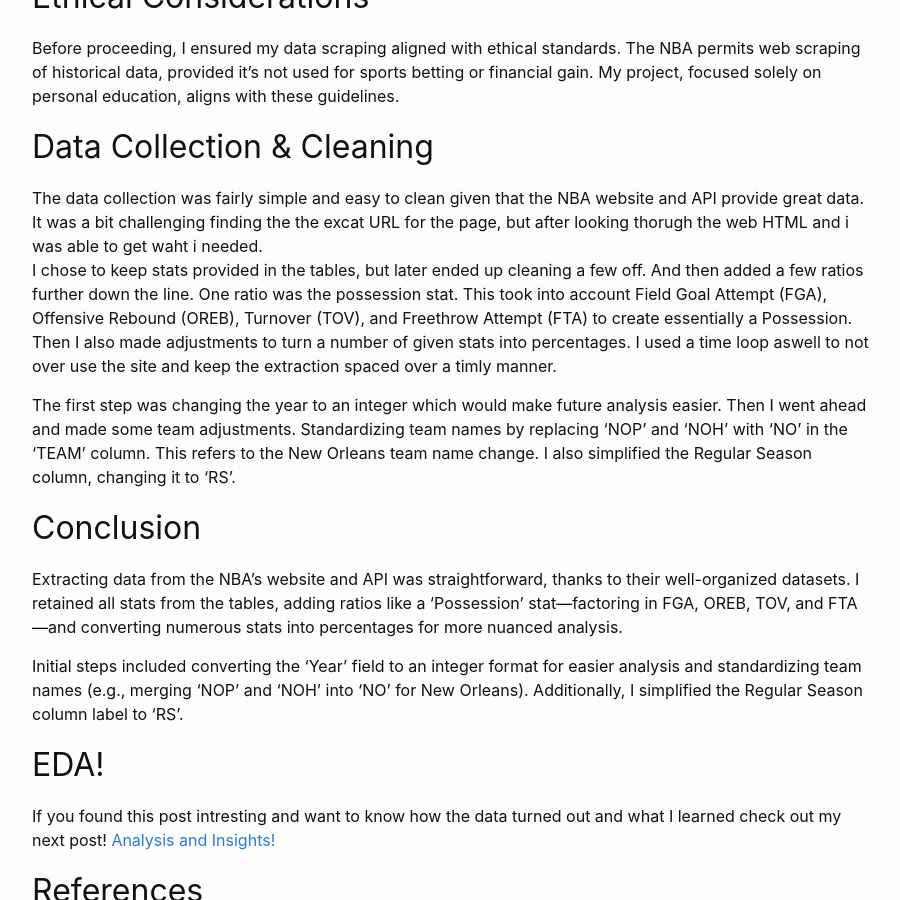
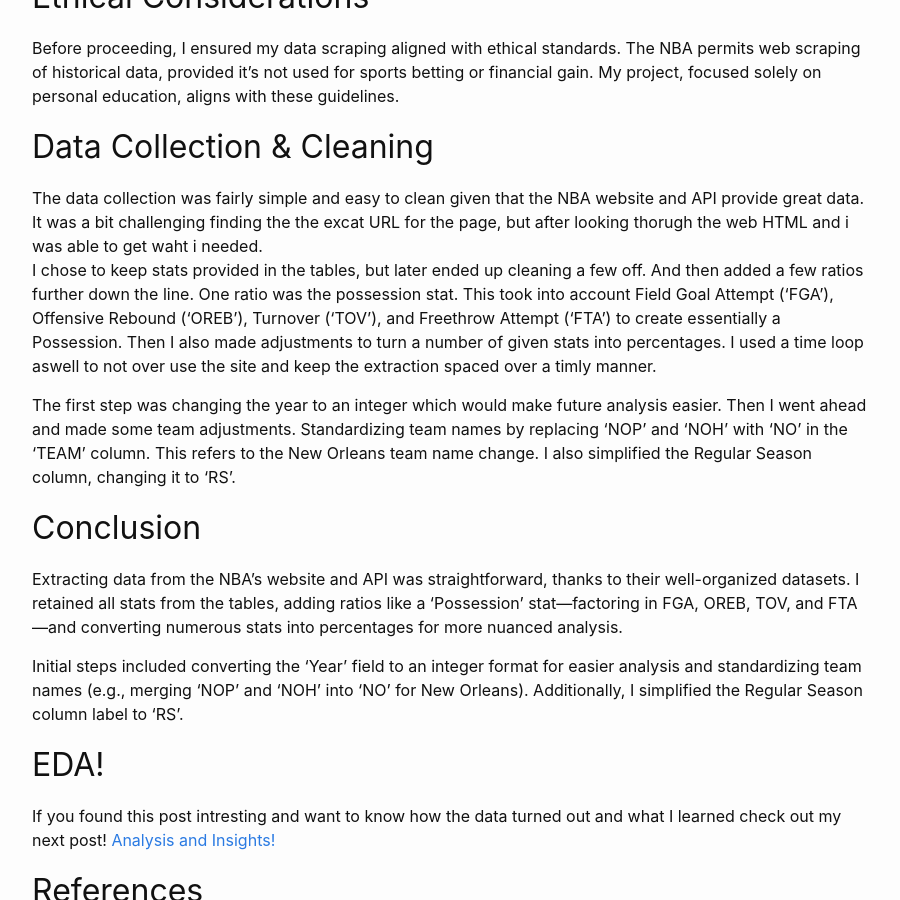
Before and after one commit to collinscd23/collinscd23.github.io, a Jekyll site: the page built from _posts/2023-12-12-Data and Cleaning.md, in a window 1280 px wide and 900 px high, scrolled down 834 px. Shown: the whole window, without its empty margins (188-1088 px from the left). Built offline with Jekyll 4.4.1, drawn with Linux system fonts in a browser that asks for light colours; comment, search, counter and statistics services are not loaded.

```diff
--- a/_posts/2023-12-12-Data and Cleaning.md
+++ b/_posts/2023-12-12-Data and Cleaning.md
@@ -19,7 +19,7 @@ Before proceeding, I ensured my data scraping aligned with ethical standards. Th
 
 ## Data Collection & Cleaning
 The data collection was fairly simple and easy to clean given that the NBA website and API provide great data. It was a bit challenging finding the the excat URL for the page, but after looking thorugh the web HTML and i was able to get waht i needed.
-I chose to keep stats provided in the tables, but later ended up cleaning a few off. And then added a few ratios further down the line. One ratio was the possession stat. This took into account Field Goal Attempt (FGA), Offensive Rebound (OREB), Turnover (TOV), and Freethrow Attempt (FTA) to create essentially a Possession. Then I also made adjustments to turn a number of given stats into percentages. I used a time loop aswell to not over use the site and keep the extraction spaced over a timly manner.
+I chose to keep stats provided in the tables, but later ended up cleaning a few off. And then added a few ratios further down the line. One ratio was the possession stat. This took into account Field Goal Attempt ('FGA'), Offensive Rebound ('OREB'), Turnover ('TOV'), and Freethrow Attempt ('FTA') to create essentially a Possession. Then I also made adjustments to turn a number of given stats into percentages. I used a time loop aswell to not over use the site and keep the extraction spaced over a timly manner.
 
 The first step was changing the year to an integer which would make future analysis easier.
 Then I went ahead and made some team adjustments. Standardizing team names by replacing 'NOP' and 'NOH' with 'NO' in the 'TEAM' column. This refers to the New Orleans team name change.
```
